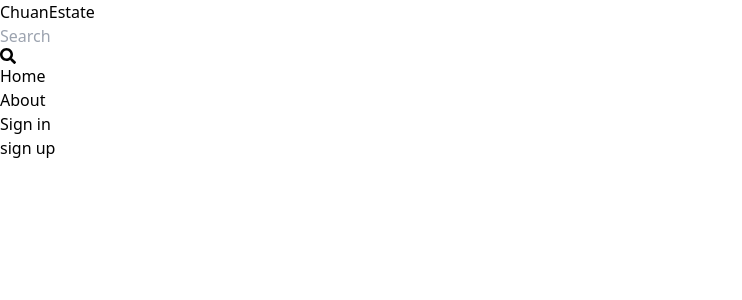
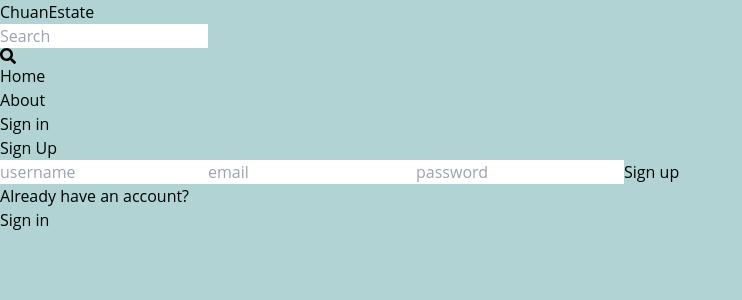
Before and after one commit to chuanzheng55/real-estate-web, a React (Vite) app in the folder client/: page /sign-up in a window 1280 px wide. Shown: the top 300 px of the page, without its empty margins (0-742 px from the left). Built offline with nearby package versions, Linux system fonts and the light colour scheme.

Commit message:
Sign up UI

```diff
--- a/client/src/index.css
+++ b/client/src/index.css
@@ -1,3 +1,11 @@
 @tailwind base;
 @tailwind components;
 @tailwind utilities;
+
+* {
+    font-family: 'Open Sans', Helvetica, sans-serif;
+  }
+
+body{
+    background-color:rgb(177, 211, 211)
+}
--- a/client/src/pages/SignUp.jsx
+++ b/client/src/pages/SignUp.jsx
@@ -1,9 +1,25 @@
 import React from 'react'
+import {Link} from 'react-router-dom'
 
 const SignUp = () => {
   return (
-    <div>
-      sign up
+    <div className='p-3 max-w-lg mx-auto'>
+      <h1 className='text-3xl text-center font-semibold my-7'>Sign Up</h1>
+      <form className='flex flex-col gap-4'>
+        <input id='username' type='text' placeholder='username' className='border p-3 rounded-lg'  />
+        <input id='email' type='text' placeholder='email' className='border p-3 rounded-lg'  />
+        <input id='password' type='text' placeholder='password' className='border p-3 rounded-lg'  />
+        <button className='bg-slate-700 text-white p-3 rounded-lg uppercase hover:opacity-95 disabled:opacity-80'>Sign up</button>
+      </form>
+
+      <div className='flex gap-2 mt-5'>
+        <p>Already have an account?</p>
+        <Link to={"/sign-in"}>
+          <span className='text-blue-700'>Sign in</span>
+        </Link>
+      </div>
+
+
     </div>
   )
 }
```
Also changed, not shown: 1 other file (tests, documents, lock files or other folders).
